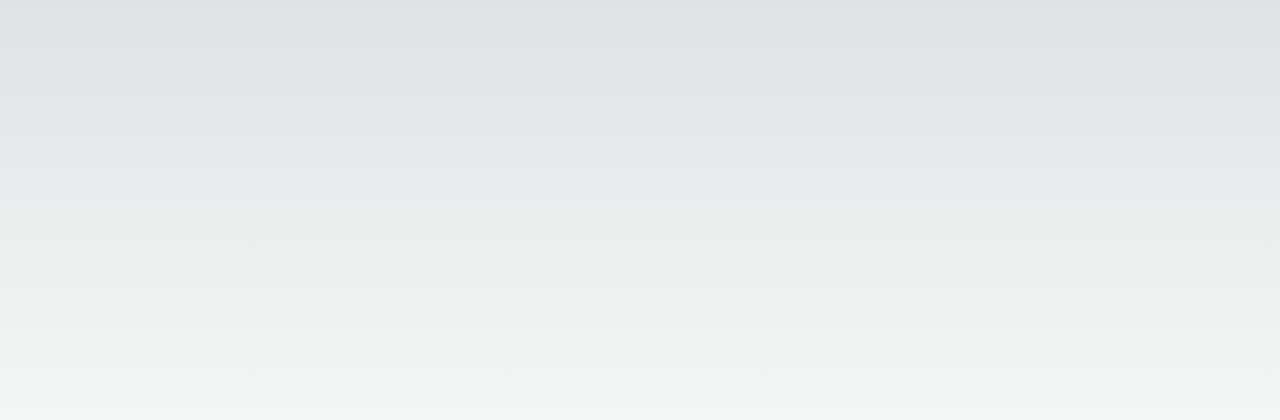
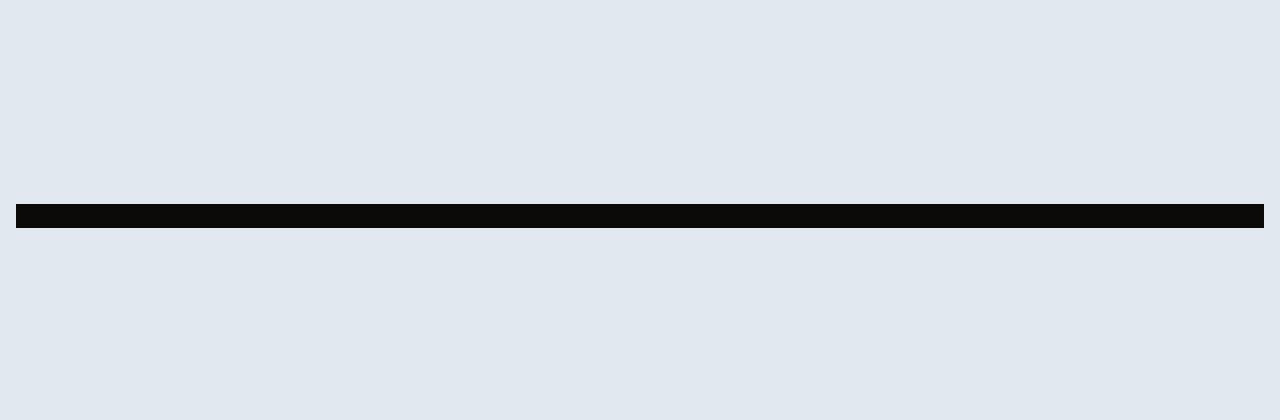
Before and after one commit to jet-solucoes-web/Jet-Teste-Tecnico-Dev-Frontend, a Next.js app: page / in a window 1280 px wide. Shown: the part 184-604 px from the top of the page. Built offline with nearby package versions, Linux system fonts and the light colour scheme.

Commit message:
Add Table Component

```diff
--- a/src/app/page.tsx
+++ b/src/app/page.tsx
@@ -1,8 +1,10 @@
+import { Table } from "@/components/Table";
 
 
 export default function Home() {
   return (
-    <main className="flex min-h-screen flex-col items-center justify-between p-24">
+    <main className="max-w-fullScreen min-h-dvh items-center justify-center bg-slate-200 flex px-4">
+      <Table/>
     </main>
   );
 }
--- /dev/null
+++ b/src/components/Table/index.tsx
@@ -0,0 +1,7 @@
+export const Table = () => {
+    return (
+        <div className="w-full max-w-7xl bg-stone-950 h-6">
+
+        </div>
+    )
+}
```
Also changed, not shown: src/data/dataCar.ts (added).
